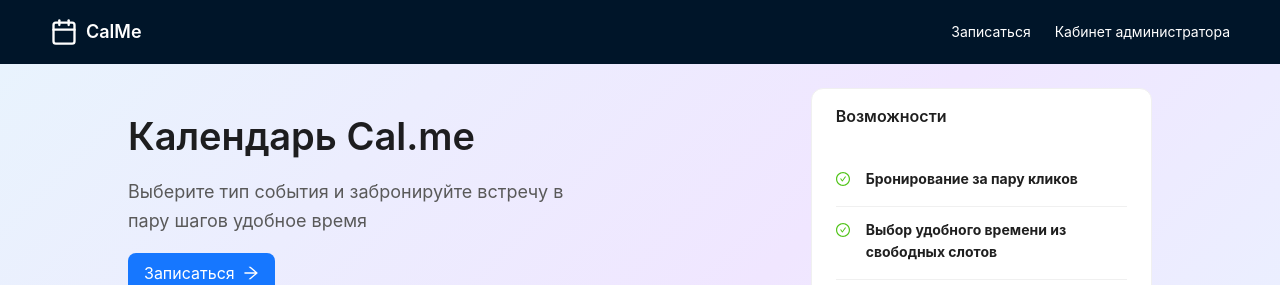
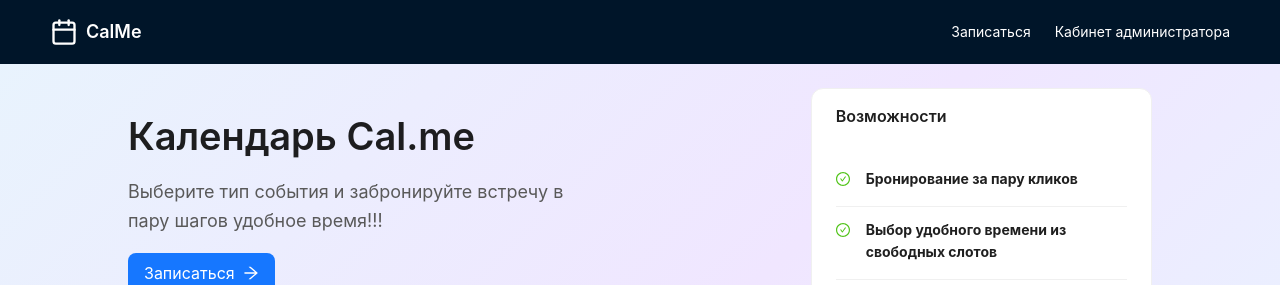
Before and after one commit to buravlev-arthur/ai-for-developers-project-387, a React (Vite) app in the folder client/: page / in a window 1280 px wide. Shown: the top 285 px of the page. Built offline with nearby package versions, Linux system fonts and the light colour scheme.

Commit message:
check render hook

```diff
--- a/client/src/pages/HomePage.tsx
+++ b/client/src/pages/HomePage.tsx
@@ -20,7 +20,7 @@
       <Col xs={24} md={14} xl={16}>
         <Title className={styles.title}>Календарь Cal.me</Title>
         <Paragraph className={styles.subtitle}>
-          Выберите тип события и забронируйте встречу в пару шагов удобное время
+          Выберите тип события и забронируйте встречу в пару шагов удобное время!!!
         </Paragraph>
         <Button type="primary" size="large" onClick={() => navigate('/booking')}>
           Записаться <ArrowRightOutlined />
```
